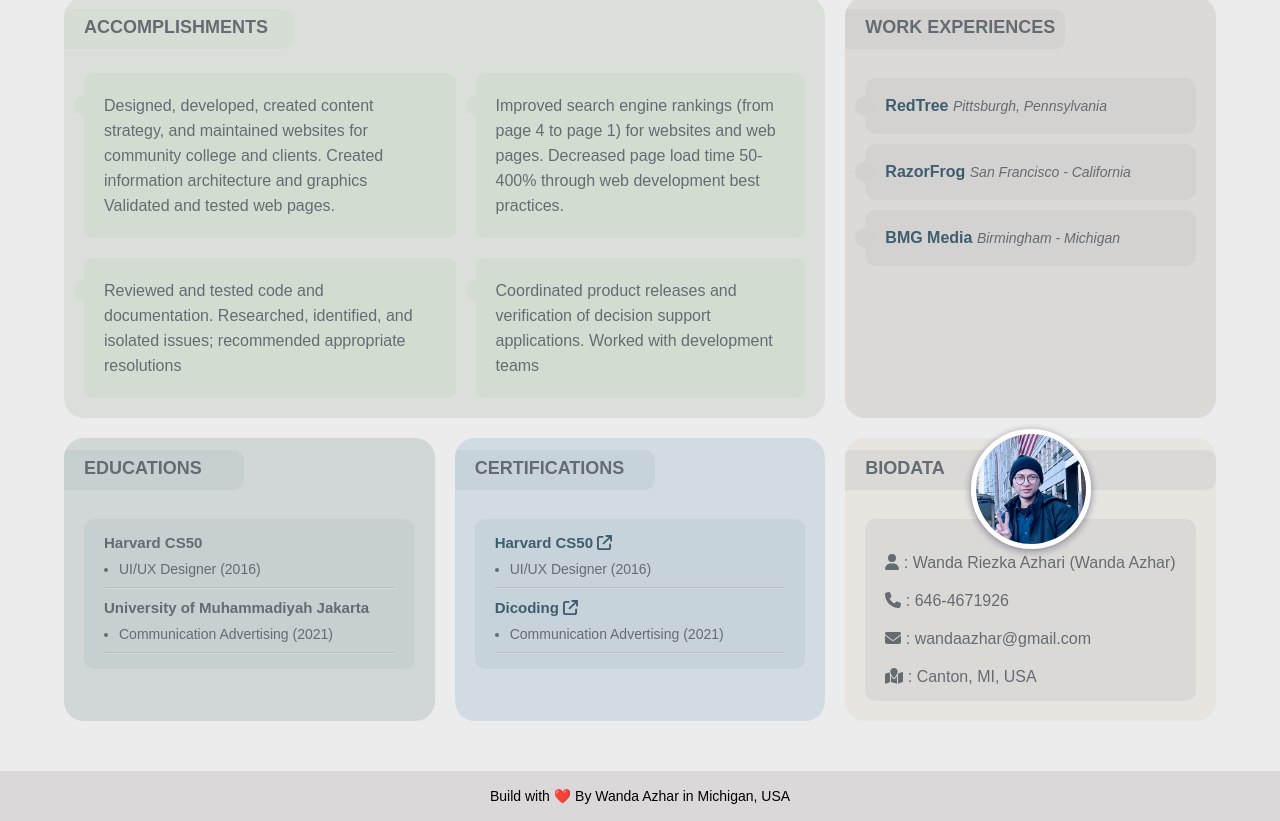
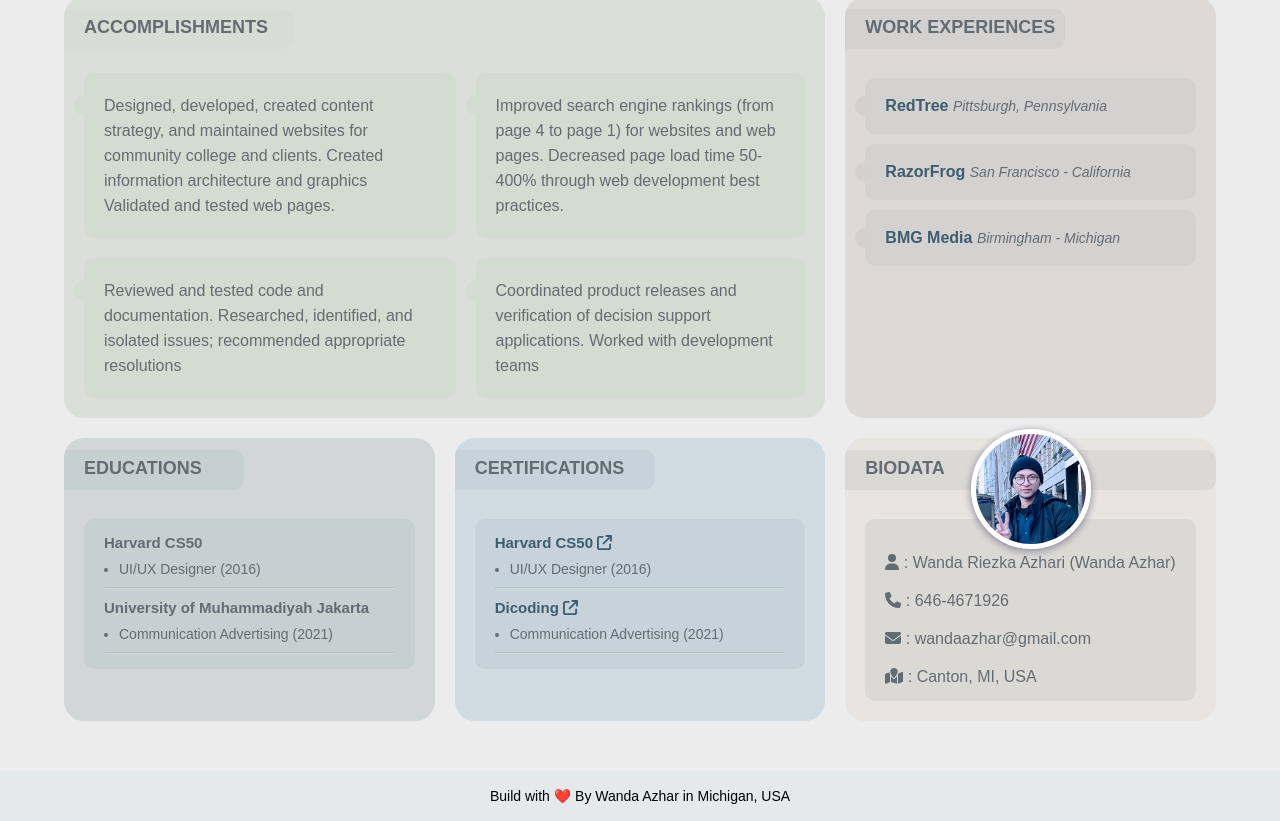
Before and after one commit to wandaazhar007/portfolio, a Next.js app: page / in a window 1280 px wide. Shown: the part 609-1430 px from the top of the page. Built offline with nearby package versions, Linux system fonts and the light colour scheme; a web font is replaced by a local one.

Commit message:
refactor code

```diff
--- a/app/components/footer/footer.scss
+++ b/app/components/footer/footer.scss
@@ -2,7 +2,7 @@
   margin-top: 5rem;
   width: 100%;
   height: 5rem;
-  background-color: rgb(218, 216, 216);
+  background-color: #e4eaea;
   // position: absolute;
   // bottom: 0;
   // left: 0;
```
